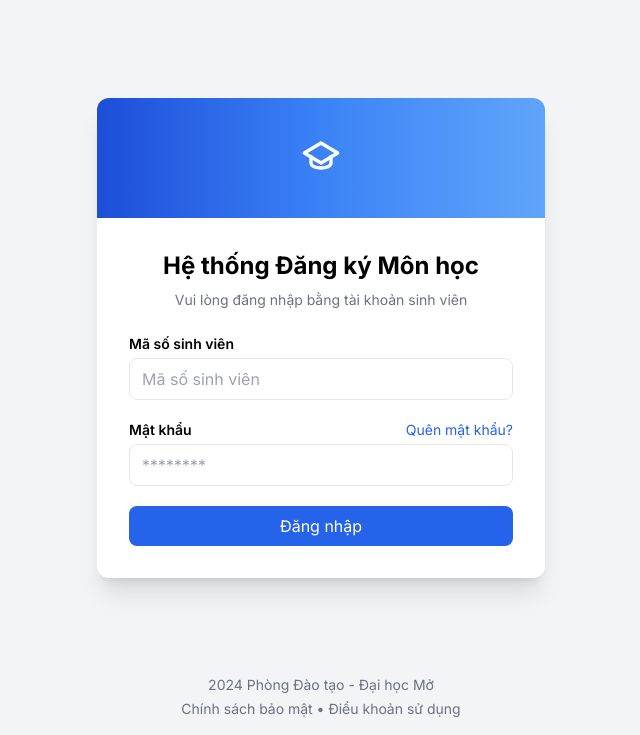
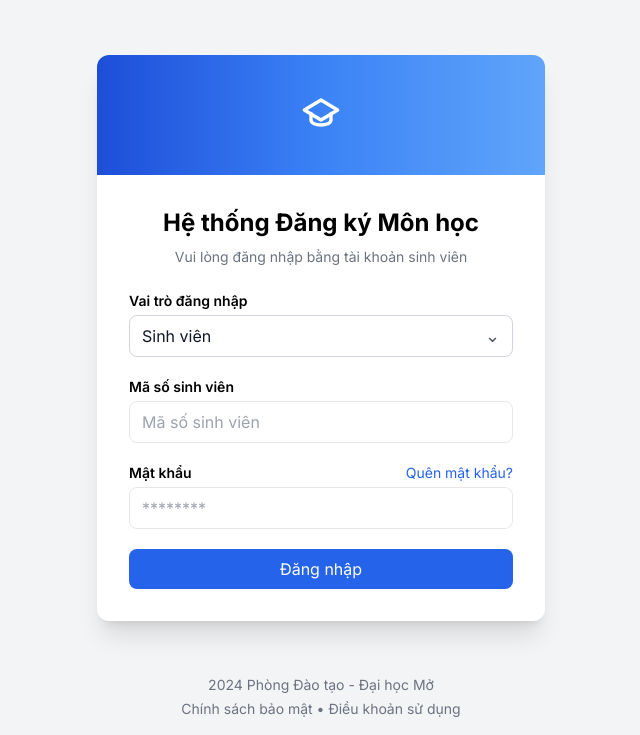
Before and after one commit to Dang-nhut-tan/Course-Registration-Management-System-12-03-2026, a Flask app: page / in a window 1280 px wide. Shown: the part 65-800 px from the top of the page, without its empty margins (319-959 px from the left). Run offline with Flask 3, Linux system fonts and the light colour scheme; some libraries are stand-ins or nearby versions.

Commit message:
Add role selection combobox for login

```diff
--- a/Course-Registration-Management-System-12-03-2026/app/static/css/login.css
+++ b/Course-Registration-Management-System-12-03-2026/app/static/css/login.css
@@ -1,13 +1,5 @@
 body {
     font-family: 'Inter', sans-serif;
-}
-
-.bg-background-light {
-    background-color: #f4f6fb;
-}
-
-.bg-primary {
-    background-color: #135bec;
 }
 
 .link-help {
@@ -17,40 +9,63 @@ body {
     border-radius: 8px;
 }
 
-/* Header gradient */
-.login-header{
-    height:120px;
-    background: linear-gradient(90deg,#135bec,#4b8df8);
-    display:flex;
-    align-items:center;
-    justify-content:center;
+.role-combobox {
+    position: relative;
 }
 
-/* icon */
-.login-icon{
-    font-size:40px;
-    color:white;
+.role-combobox__button {
+    width: 100%;
+    min-height: 42px;
+    border: 1px solid #d1d5db;
+    border-radius: 8px;
+    background: #ffffff;
+    color: #111827;
+    display: flex;
+    align-items: center;
+    justify-content: space-between;
+    padding: 8px 12px;
+    text-align: left;
 }
 
-/* input */
-.input{
-    width:100%;
-    border:1px solid #e2e8f0;
-    border-radius:8px;
-    padding:10px 12px;
+.role-combobox__button:focus {
+    outline: none;
+    border-color: #3b82f6;
+    box-shadow: 0 0 0 2px rgba(59, 130, 246, 0.35);
 }
 
-.input:focus{
-    outline:none;
-    border-color:#135bec;
+.role-combobox__arrow {
+    color: #4b5563;
+    font-size: 18px;
+    line-height: 1;
 }
 
-/* login button */
-.login-btn{
-    width:100%;
-    background:#135bec;
-    color:white;
-    padding:12px;
-    border-radius:8px;
-    font-weight:600;
+.role-combobox__list {
+    position: absolute;
+    z-index: 20;
+    top: calc(100% + 2px);
+    left: 0;
+    right: 0;
+    display: none;
+    max-height: 180px;
+    overflow-y: auto;
+    border: 1px solid #9ca3af;
+    background: #ffffff;
+    border-radius: 4px;
+    box-shadow: 0 8px 20px rgba(15, 23, 42, 0.12);
 }
+
+.role-combobox.is-open .role-combobox__list {
+    display: block;
+}
+
+.role-combobox__option {
+    cursor: pointer;
+    padding: 9px 12px;
+    color: #374151;
+}
+
+.role-combobox__option:hover,
+.role-combobox__option.is-selected {
+    background: #1d6fd8;
+    color: #ffffff;
+}
--- a/Course-Registration-Management-System-12-03-2026/app/templates/login.html
+++ b/Course-Registration-Management-System-12-03-2026/app/templates/login.html
@@ -65,6 +65,41 @@
 
           <form id="loginForm" method="POST" class="space-y-5">
             <div>
+              <label class="block text-sm font-semibold mb-1">Vai trò đăng nhập</label>
+              <div class="role-combobox" id="roleCombobox">
+                <button
+                  type="button"
+                  class="role-combobox__button"
+                  id="roleComboboxButton"
+                  aria-haspopup="listbox"
+                  aria-expanded="false"
+                >
+                  <span id="roleComboboxText">Sinh viên</span>
+                  <span class="role-combobox__arrow">⌄</span>
+                </button>
+                <ul class="role-combobox__list" id="roleComboboxList" role="listbox">
+                  <li
+                    class="role-combobox__option is-selected"
+                    role="option"
+                    aria-selected="true"
+                    data-value="student"
+                  >
+                    Sinh viên
+                  </li>
+                  <li
+                    class="role-combobox__option"
+                    role="option"
+                    aria-selected="false"
+                    data-value="admin"
+                  >
+                    Admin
+                  </li>
+                </ul>
+              </div>
+              <input type="hidden" id="login_role" name="login_role" value="student" />
+            </div>
+
+            <div>
               <label class="block text-sm font-semibold mb-1">Mã số sinh viên</label>
               <input
                 id="student_code"
```
Also changed, not shown: Course-Registration-Management-System-12-03-2026/app/static/js/script.js (+34 -1 lines).
